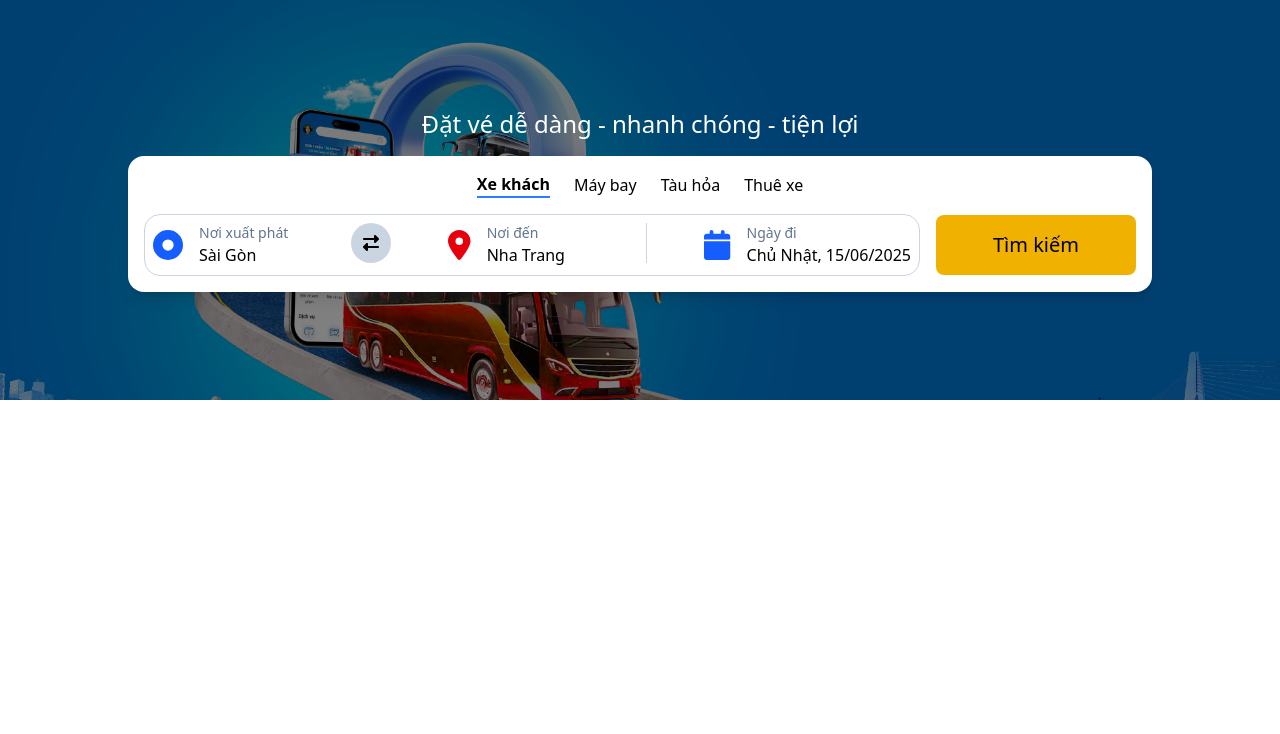
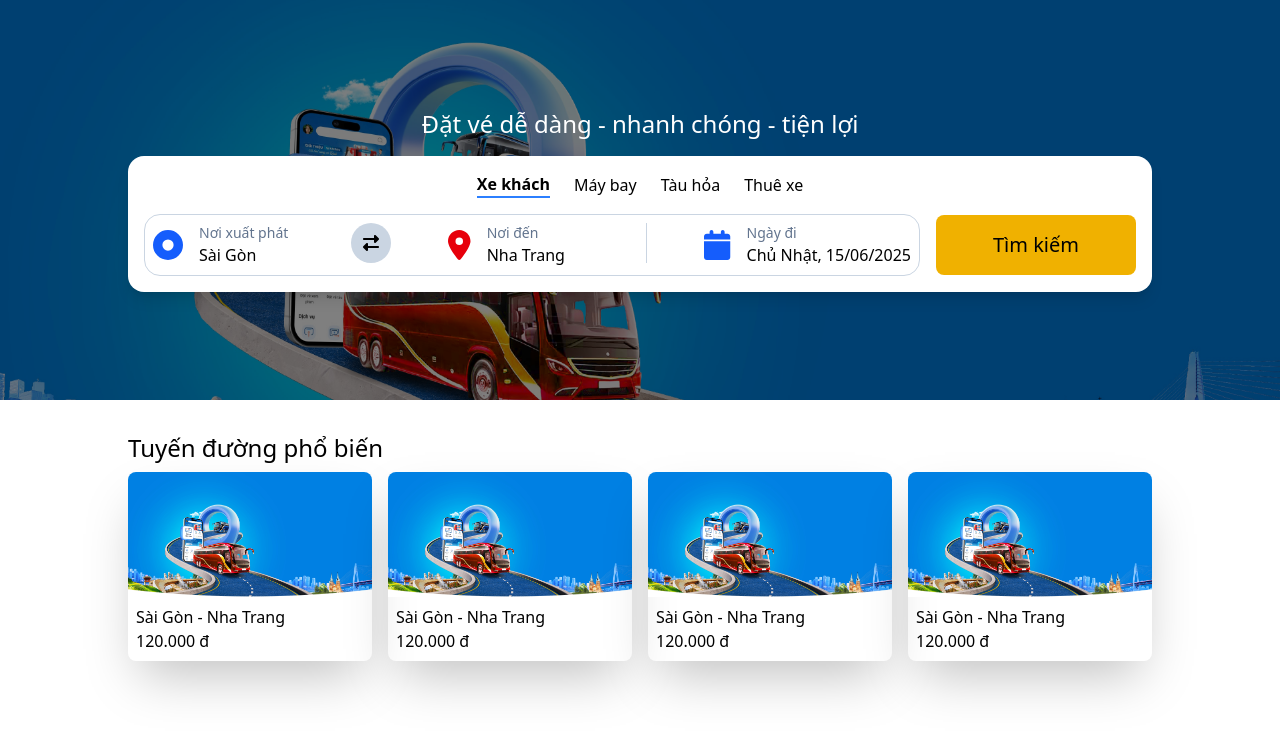
Before and after one commit to NguyenMinhNhat843/BusNow, a Next.js app: page / in a window 1280 px wide. Shown: the top 734 px of the page. Built offline with nearby package versions, Linux system fonts and the light colour scheme.

Commit message:
featur: UI router populate item

```diff
--- a/src/app/home/HomePage.tsx
+++ b/src/app/home/HomePage.tsx
@@ -14,6 +14,7 @@ import "react-datepicker/dist/react-datepicker.css";
 import { vi } from "date-fns/locale";
 import { ForwardedRef } from "react";
 import locations from "../../data/location";
+import RoutePopulateItem from "@/component/RoutePopulateItem";
 
 const vehicle = [
   {
@@ -287,7 +288,14 @@ export default function HomePage() {
       {/* end: search bar */}
 
       {/* Tuyến đường phổ biến */}
-      <div></div>
+      <div className="max-w-5xl mx-auto py-8">
+        <p className="text-2xl pb-2">Tuyến đường phổ biến</p>
+        <div className="flex justify-between items-center gap-4">
+          {[1, 2, 3, 4].map((item, index) => (
+            <RoutePopulateItem key={index} />
+          ))}
+        </div>
+      </div>
       {/* end: Tuyến đường phổ biến */}
     </main>
   );
--- a/src/component/RoutePopulateItem.tsx
+++ b/src/component/RoutePopulateItem.tsx
@@ -0,0 +1,16 @@
+import demoImage from "../../public/bg_searchbar.jpg";
+import Image from "next/image";
+
+export default function RoutePopulateItem() {
+  return (
+    <div className="w-1/4 shadow-2xl rounded-lg overflow-hidden">
+      <div className="cursor-pointer">
+        <Image src={demoImage} alt="Demo Image" />
+      </div>
+      <div className="p-2">
+        <p>Sài Gòn - Nha Trang</p>
+        <p>120.000 đ</p>
+      </div>
+    </div>
+  );
+}
```
